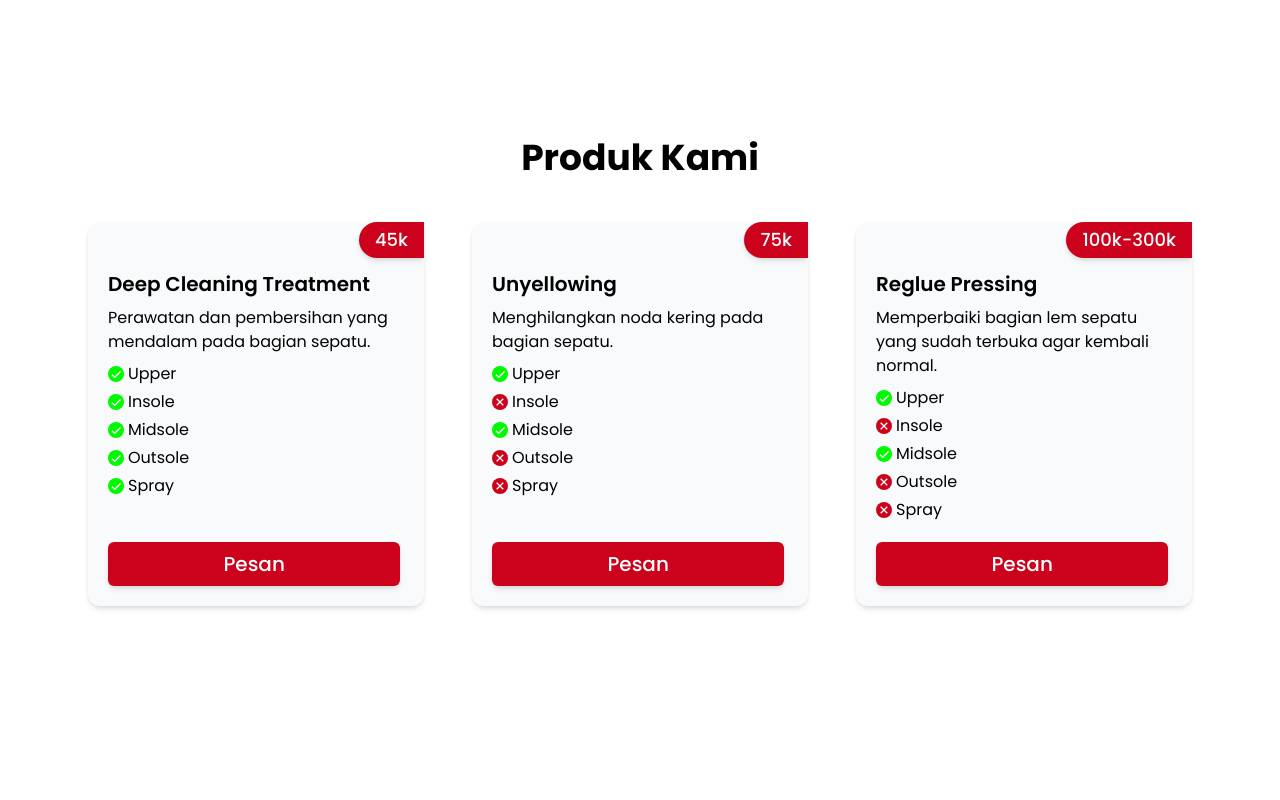
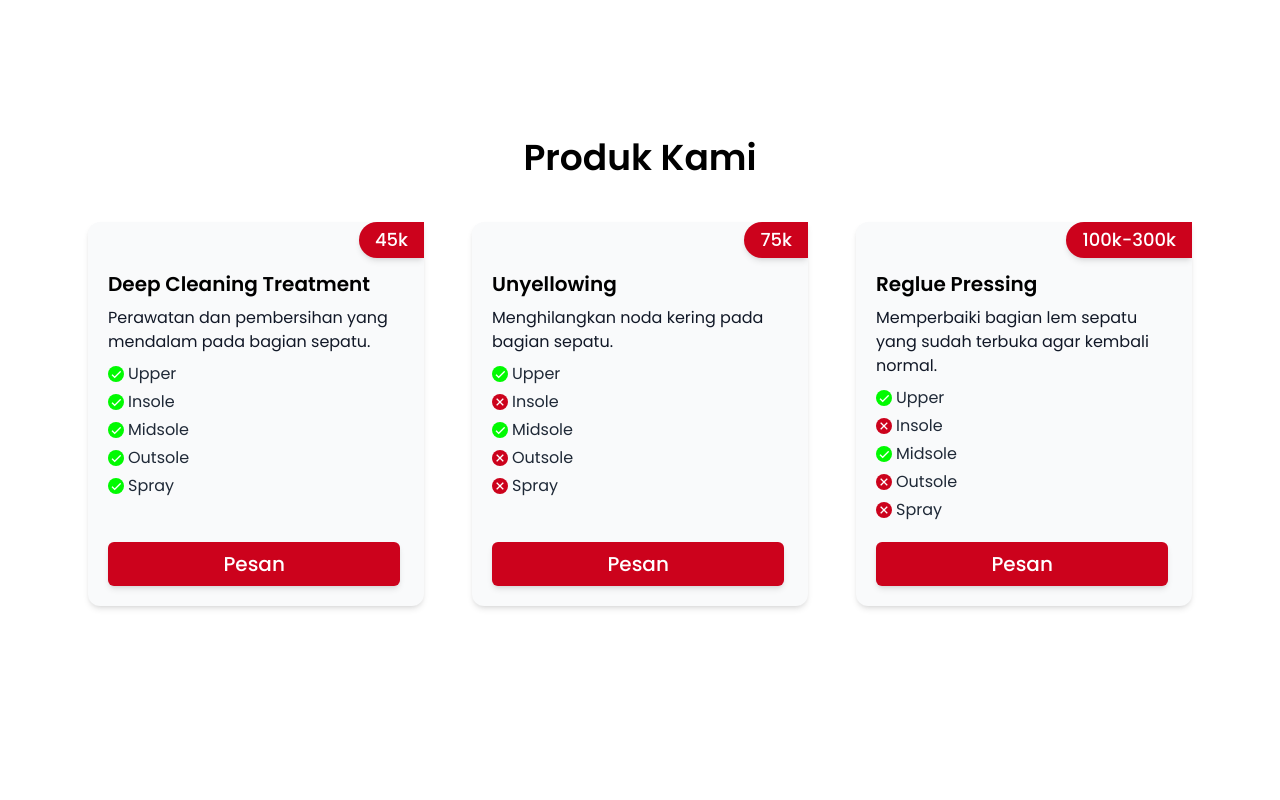
Before and after one commit to Hanseee16/shiningShoesandCare, a website: page index.html in a window 1280 px wide. Shown: the part 2080-2880 px from the top of the page. Drawn offline with nearby package versions, Linux system fonts and the light colour scheme.

Commit message:
first commit

```diff
--- a/index.html
+++ b/index.html
@@ -84,7 +84,7 @@
     <section id="tentang" class="bg-white">
       <div class="container max-w-full mx-auto px-4 md:px-0 lg:px-10 py-32">
         <div class="text-center mb-10">
-          <h1 class="text-3xl md:text-4xl text-black font-bold capitalize mb-1">tentang kami</h1>
+          <h1 class="text-3xl md:text-4xl text-black font-semibold capitalize mb-1">tentang kami</h1>
           <!-- <div class="bg-kuning w-24 h-1 rounded-full mx-auto"></div> -->
         </div>
         <div class="flex flex-wrap justify-evenly items-center">
@@ -108,7 +108,7 @@
     <section id="layanan" class="bg-white">
       <div class="container max-w-full mx-auto px-7 md:px-0 lg:px-10 py-32">
         <div class="text-center mb-10">
-          <h1 class="text-3xl md:text-4xl text-black font-bold capitalize mb-1">layanan</h1>
+          <h1 class="text-3xl md:text-4xl text-black font-semibold capitalize mb-1">layanan</h1>
           <!-- <div class="bg-kuning w-14 h-1 rounded-full mx-auto"></div> -->
         </div>
         <div class="flex flex-wrap justify-center md:gap-5 lg:gap-10 items-center">
@@ -133,7 +133,7 @@
     <section id="produk" class="bg-white">
       <div class="container max-w-full mx-auto px-7 md:px-0 lg:px-10 py-32">
         <div class="text-center mb-11">
-          <h1 class="text-3xl md:text-4xl text-black font-bold capitalize mb-1">produk kami</h1>
+          <h1 class="text-3xl md:text-4xl text-black font-semibold capitalize mb-1">produk kami</h1>
           <!-- <div class="bg-kuning w-24 h-1 rounded-full mx-auto"></div> -->
         </div>
         <div class="flex flex-wrap justify-evenly items-center">
@@ -145,27 +145,27 @@
             </div>
             <div class="mt-12">
               <h2 class="font-semibold text-xl capitalize py">deep cleaning treatment</h2>
-              <p class="mt-2">Perawatan dan pembersihan yang mendalam pada bagian sepatu.</p>
+              <p class="mt-2 text-gray-900">Perawatan dan pembersihan yang mendalam pada bagian sepatu.</p>
               <ul class="mt-2 flex flex-col gap-1">
                 <li class="flex items-center gap-1">
                   <i class="bx bx-check bg-hijau text-white rounded-full"></i>
-                  <span class="text-base">Upper</span>
+                  <span class="text-gray-800">Upper</span>
                 </li>
                 <li class="flex items-center gap-1">
                   <i class="bx bx-check bg-hijau text-white rounded-full"></i>
-                  <span>Insole</span>
+                  <span class="text-gray-800">Insole</span>
                 </li>
                 <li class="flex items-center gap-1">
                   <i class="bx bx-check bg-hijau text-white rounded-full"></i>
-                  <span>Midsole</span>
+                  <span class="text-gray-800">Midsole</span>
                 </li>
                 <li class="flex items-center gap-1">
                   <i class="bx bx-check bg-hijau text-white rounded-full"></i>
-                  <span>Outsole</span>
+                  <span class="text-gray-800">Outsole</span>
                 </li>
                 <li class="flex items-center gap-1">
                   <i class="bx bx-check bg-hijau text-white rounded-full"></i>
-                  <span>Spray</span>
+                  <span class="text-gray-800">Spray</span>
                 </li>
               </ul>
               <a href="" class="bg-merah hover:bg-merah/90 py-[5px] md:py-2 flex justify-center rounded-md shadow-md w-[87%] absolute bottom-5">
@@ -181,27 +181,27 @@
             </div>
             <div class="mt-12">
               <h2 class="font-semibold text-xl capitalize py">unyellowing</h2>
-              <p class="mt-2">Menghilangkan noda kering pada bagian sepatu.</p>
+              <p class="mt-2 text-gray-900">Menghilangkan noda kering pada bagian sepatu.</p>
               <ul class="mt-2 flex flex-col gap-1">
                 <li class="flex items-center gap-1">
                   <i class="bx bx-check bg-hijau text-white rounded-full"></i>
-                  <span class="text-base">Upper</span>
+                  <span class="text-gray-800">Upper</span>
                 </li>
                 <li class="flex items-center gap-1">
                   <i class="bx bx-x bg-merah text-white rounded-full"></i>
-                  <span>Insole</span>
+                  <span class="text-gray-800">Insole</span>
                 </li>
                 <li class="flex items-center gap-1">
                   <i class="bx bx-check bg-hijau text-white rounded-full"></i>
-                  <span>Midsole</span>
+                  <span class="text-gray-800">Midsole</span>
                 </li>
                 <li class="flex items-center gap-1">
                   <i class="bx bx-x bg-merah text-white rounded-full"></i>
-                  <span>Outsole</span>
+                  <span class="text-gray-800">Outsole</span>
                 </li>
                 <li class="flex items-center gap-1">
                   <i class="bx bx-x bg-merah text-white rounded-full"></i>
-                  <span>Spray</span>
+                  <span class="text-gray-800">Spray</span>
                 </li>
               </ul>
               <a href="" class="bg-merah hover:bg-merah/90 py-[5px] md:py-2 flex justify-center rounded-md shadow-md w-[87%] absolute bottom-5">
@@ -217,27 +217,27 @@
             </div>
             <div class="mt-12">
               <h2 class="font-semibold text-xl capitalize py">reglue pressing</h2>
-              <p class="mt-2">Memperbaiki bagian lem sepatu yang sudah terbuka agar kembali normal.</p>
+              <p class="mt-2 text-gray-900">Memperbaiki bagian lem sepatu yang sudah terbuka agar kembali normal.</p>
               <ul class="mt-2 flex flex-col gap-1">
                 <li class="flex items-center gap-1">
                   <i class="bx bx-check bg-hijau text-white rounded-full"></i>
-                  <span class="text-base">Upper</span>
+                  <span class="text-gray-800">Upper</span>
                 </li>
                 <li class="flex items-center gap-1">
                   <i class="bx bx-x bg-merah text-white rounded-full"></i>
-                  <span>Insole</span>
+                  <span class="text-gray-800">Insole</span>
                 </li>
                 <li class="flex items-center gap-1">
                   <i class="bx bx-check bg-hijau text-white rounded-full"></i>
-                  <span>Midsole</span>
+                  <span class="text-gray-800">Midsole</span>
                 </li>
                 <li class="flex items-center gap-1">
                   <i class="bx bx-x bg-merah text-white rounded-full"></i>
-                  <span>Outsole</span>
+                  <span class="text-gray-800">Outsole</span>
                 </li>
                 <li class="flex items-center gap-1">
                   <i class="bx bx-x bg-merah text-white rounded-full"></i>
-                  <span>Spray</span>
+                  <span class="text-gray-800">Spray</span>
                 </li>
               </ul>
               <a href="" class="bg-merah hover:bg-merah/90 py-[5px] md:py-2 flex justify-center rounded-md shadow-md w-[87%] absolute bottom-5">
@@ -254,7 +254,7 @@
     <section id="kontak" class="bg-white">
       <div class="container max-w-full mx-auto px-4 md:px-0 lg:px-10 py-32">
         <div class="text-center mb-10">
-          <h1 class="text-3xl md:text-4xl text-black font-bold capitalize mb-1">hubungi kami</h1>
+          <h1 class="text-3xl md:text-4xl text-black font-semibold capitalize mb-1">hubungi kami</h1>
           <!-- <div class="bg-kuning w-14 h-1 rounded-full mx-auto"></div> -->
         </div>
         <div class="flex flex-wrap justify-evenly items-center">
--- a/src/input.css
+++ b/src/input.css
@@ -6,7 +6,7 @@
   --merah: #cc021c;
   --oren: #faa401;
   --kuning: #ffff00;
-  --hijau: #01fa01;
+  --hijau: #18cf00;
 }
 
 .test {
```
Also changed, not shown: public/css/style.css.
